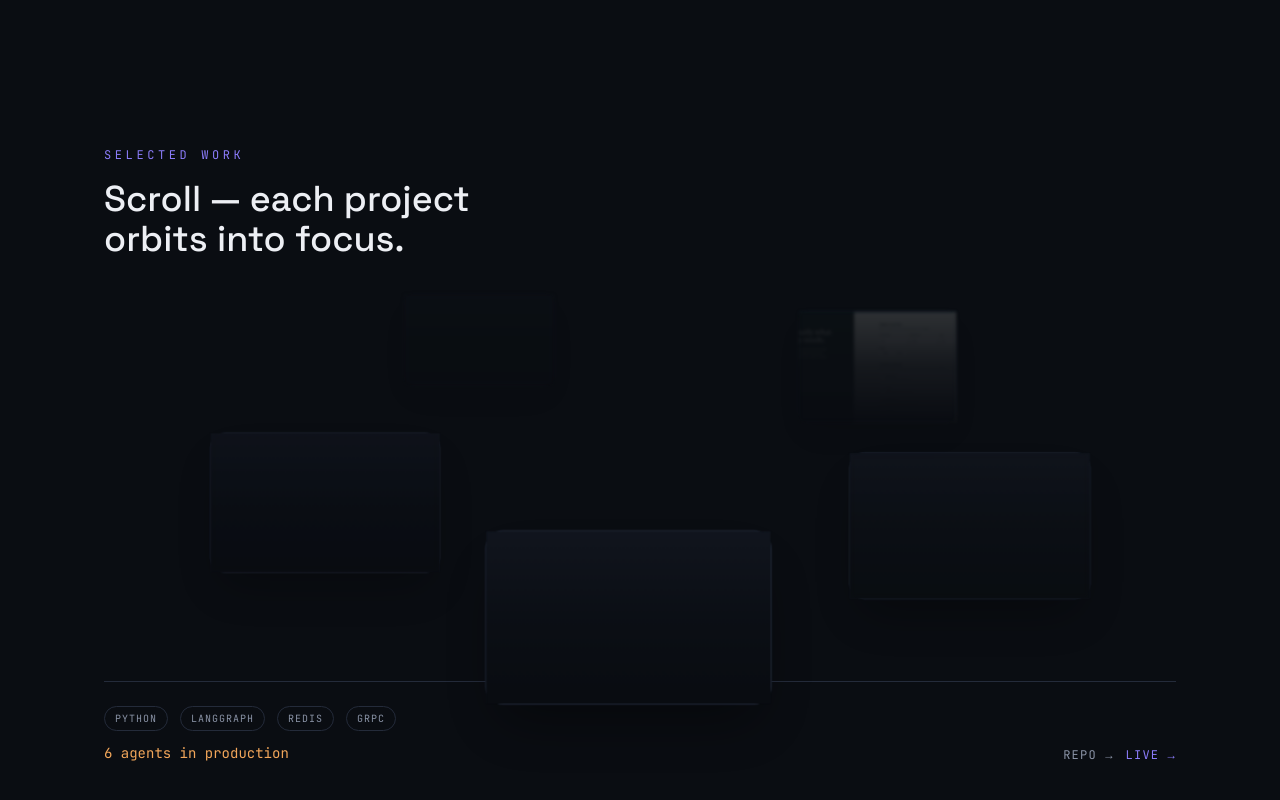
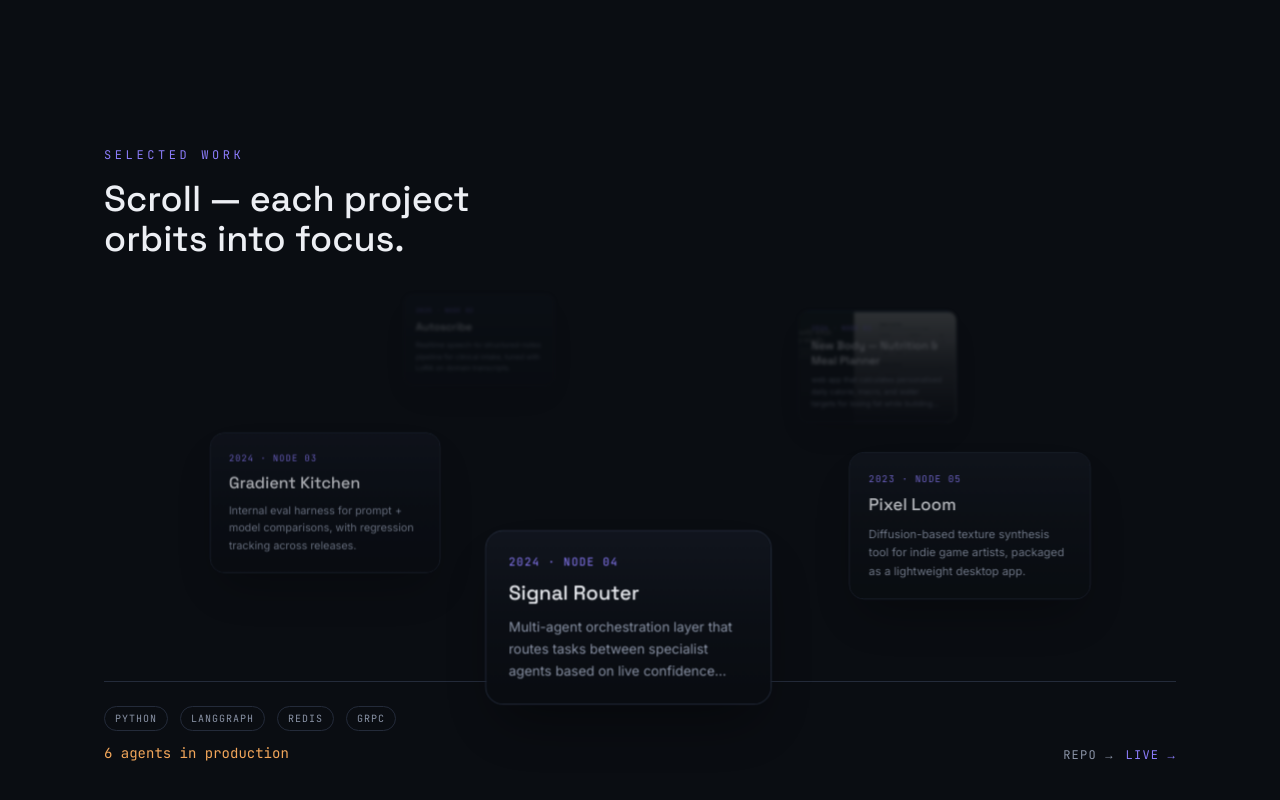
Before and after one commit to analystmodikwe/Personal-Portfolio, a React (Vite) app in the folder portfolio/: page / in a window 1280 px wide. Shown: the part 2337-3137 px from the top of the page. Built offline with nearby package versions, Linux system fonts and the light colour scheme; the HTML template or start-up script is replaced by a standard one.

Commit message:
fixing dark over lay

```diff
--- a/portfolio/src/components/OrbitCard.tsx
+++ b/portfolio/src/components/OrbitCard.tsx
@@ -37,9 +37,8 @@ export default function OrbitCard({ project, index, total, progress, radius, onF
     <motion.a
       href={project.href ?? "#"}
       style={{ x, y, scale, opacity, filter, zIndex }}
-      className="absolute top-1/2 left-1/2 -mt-20 -ml-28 w-56 md:w-64 rounded-2xl border border-edge bg-panel/90 backdrop-blur-sm p-5 shadow-2xl shadow-black/40 pointer-events-auto"
+      className="absolute top-1/2 left-1/2 -mt-20 -ml-28 w-56 md:w-64 rounded-2xl border border-edge overflow-hidden shadow-2xl shadow-black/40 pointer-events-auto"
     >
-
       {/* background image, falls back to the plain panel color if none is set */}
       <div
         className="absolute inset-0 bg-panel-raised bg-cover bg-center"
@@ -48,13 +47,13 @@ export default function OrbitCard({ project, index, total, progress, radius, onF
       {/* gradient scrim so text stays legible over any photo */}
       <div className="absolute inset-0 bg-gradient-to-t from-void via-void/80 to-void/40" />
 
-
-
-      <p className="font-mono text-[10px] uppercase tracking-widest text-signal mb-2">
-        {project.year} · node {String(index + 1).padStart(2, "0")}
-      </p>
-      <h3 className="font-display text-lg font-medium leading-snug">{project.title}</h3>
-      <p className="text-mute text-xs mt-2 leading-relaxed line-clamp-3">{project.summary}</p>
+      <div className="relative p-5">
+        <p className="font-mono text-[10px] uppercase tracking-widest text-signal mb-2">
+          {project.year} · node {String(index + 1).padStart(2, "0")}
+        </p>
+        <h3 className="font-display text-lg font-medium leading-snug">{project.title}</h3>
+        <p className="text-mute text-xs mt-2 leading-relaxed line-clamp-3">{project.summary}</p>
+      </div>
     </motion.a>
   );
 }
```
